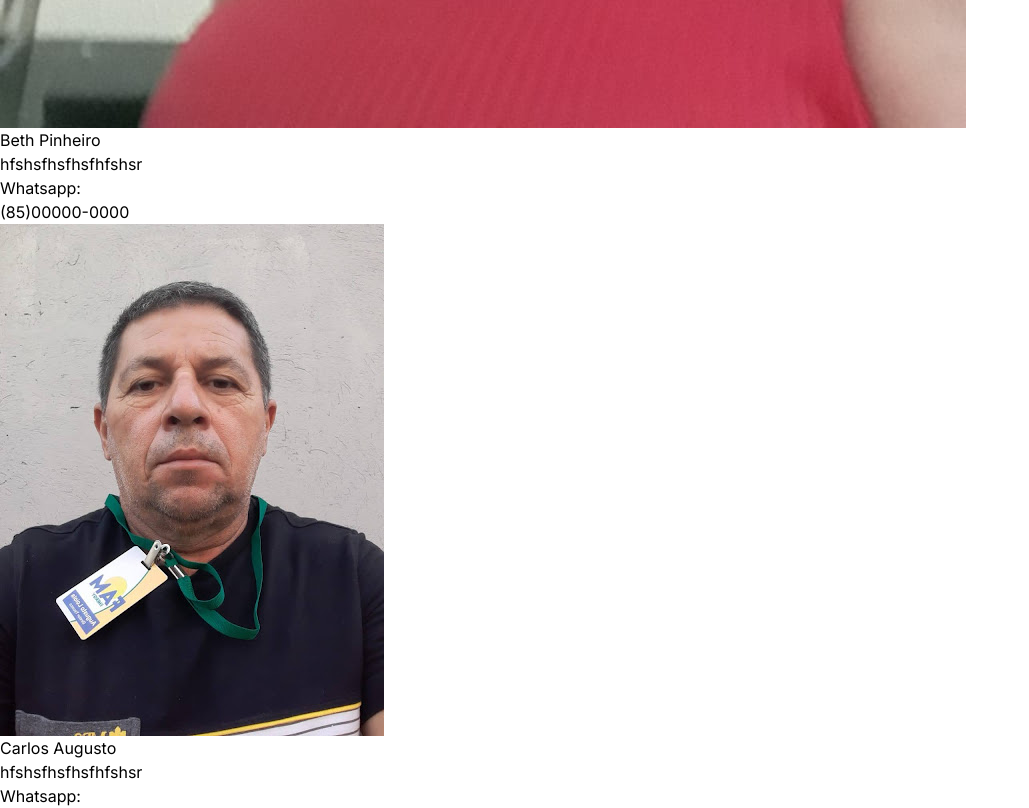
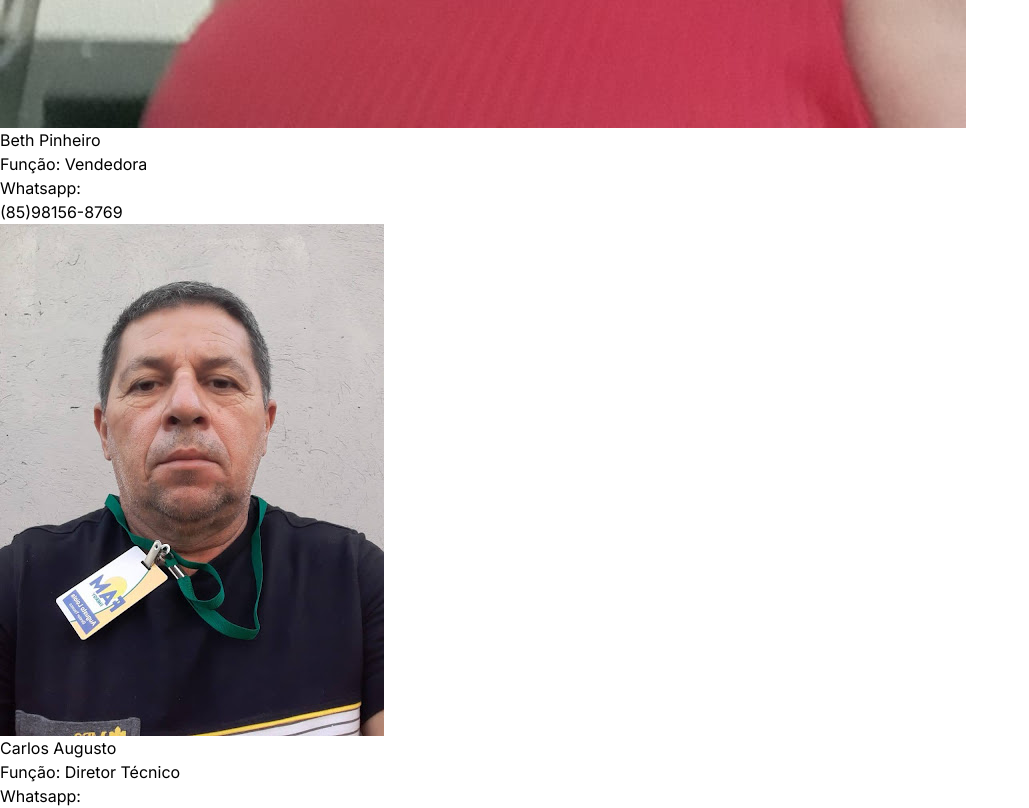
Before and after one commit to DarlanMendes/fam-energy, a Next.js app: page / in a window 1280 px wide. Shown: the part 4660-5468 px from the top of the page, without its empty margins (0-1029 px from the left). Built offline with nearby package versions, Linux system fonts and the light colour scheme.

Commit message:
Atualização dos colaboradores

```diff
--- a/src/components/colaboradores/index.tsx
+++ b/src/components/colaboradores/index.tsx
@@ -4,17 +4,18 @@ import fotoBeth from "../../../public/Beth Pinheiro.jpeg"
 import fotoCarlos from "../../../public/Carlos Augusto.jpg"
 import fotoRyvana from "../../../public/ryvana loiola.jpg"
 import fotoPedro from "../../../public/Pedro Anibal.jpg"
+import fotoElisabete from "./../../../public/Elisabete Costa.jpg"
 interface Colaborador {
     colaborador: {
         id: number,
         nome: string,
         descricao: string,
         avatar: StaticImageData,
-        telefone:string
+        telefone?:string
     }
 }
 function Card({ colaborador }: Colaborador) {
-    console.log(`https://wa.me/55${colaborador.telefone.replace(/(-|(|))/,"")}`)
+
     return (
         <article className="shadow p-4 flex w-[80vw] rounded-sm items-stretch gap-4 bg-white
          md:flex-col md:max-w-[300px] flex-wrap md:pt-0 md:px-0 ">
@@ -28,7 +29,8 @@ function Card({ colaborador }: Colaborador) {
             <div className="px-4 md:flex flex-col gap-2">
                 <h3 className="font-bold md:text-xl"> {colaborador.nome}</h3>
                 <p className="text-slate-500 md:text-lg">{colaborador.descricao}</p>
-                <a href={`https://wa.me/55${colaborador.telefone.replace(/[-()]/g,"")}`}>Whatsapp: <br/>{colaborador.telefone}</a>
+                {colaborador.telefone&&
+                <a href={`https://wa.me/55${colaborador.telefone.replace(/[-()]/g,"")}`}>Whatsapp: <br/>{colaborador.telefone}</a>}
             </div>
 
         </article>
@@ -39,16 +41,19 @@ function Card({ colaborador }: Colaborador) {
 
 export default function Colaboradores() {
     const colaboradores = [
-        { id: 1, nome: "Roberto Nunes", descricao: "lorem zdzdzdzd",  avatar: fotoRoberto , telefone:'(85)90000-0000'},
-        { id: 2, nome: "Beth Pinheiro", descricao: "hfshsfhsfhsfhfshsr",  avatar: fotoBeth , telefone:'(85)00000-0000'},
-        { id: 3, nome: "Carlos Augusto", descricao: "hfshsfhsfhsfhfshsr",  avatar: fotoCarlos , telefone:'(85)90000-0000'},
-        { id: 4, nome: "Ryvana Loiola", descricao: "hfshsfhsfhsfhfshsr",  avatar: fotoRyvana , telefone:'(85)90000-0000'},
-        { id: 4, nome: "Pedro Anibal", descricao: "hfshsfhsfhsfhfshsr",  avatar: fotoPedro, telefone:'(85)99750-9213'},
+        { id: 1, nome: "Roberto Nunes", descricao: "Função: Vendedor",  avatar: fotoRoberto , telefone:'(85)98872-0094'},
+        { id: 2, nome: "Beth Pinheiro", descricao: "Função: Vendedora",  avatar: fotoBeth , telefone:'(85)98156-8769'},
+        { id: 3, nome: "Carlos Augusto", descricao: "Função: Diretor Técnico",  avatar: fotoCarlos , telefone:'(85)99854-4599'},
+        { id: 4, nome: "Ryvana Loiola", descricao: "Função: Jurídico Administrativo",  avatar: fotoRyvana , telefone:'(85)99697-9680'},
+        { id: 5, nome: "Pedro Anibal", descricao: "Função: Diretor Comercial",  avatar: fotoPedro, telefone:'(85)99750-9213'},
+        { id: 6, nome: "Elisabete Costa", descricao: "Função: Engenheira",  avatar: fotoElisabete},
+
+
     ]
     return (
         <section className="w-screen flex flex-col items-center bg-slate-100 pb-8">
             <h2 className="w-[90vw] my-8 text-xl font-semibold max-w-2xl lg:max-w-4xl">Nossos Colaboradores</h2>
-            <div className="flex flex-col items-center gap-4 md:flex-row w-[90vw] lg:max-w-[1100px] flex-wrap md:justify-center">
+            <div className="flex flex-col items-center gap-4 md:flex-row w-[90vw] lg:max-w-[1100px] flex-wrap md:justify-center md:items-start">
             {colaboradores.map((colaborador) => (
                 <Card colaborador={colaborador} key={colaborador.id} />
             ))}
```
Also changed, not shown: public/Elisabete Costa.jpg (added).
